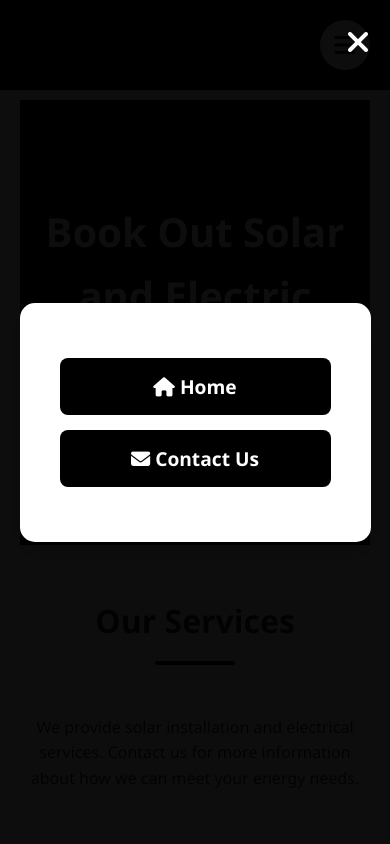
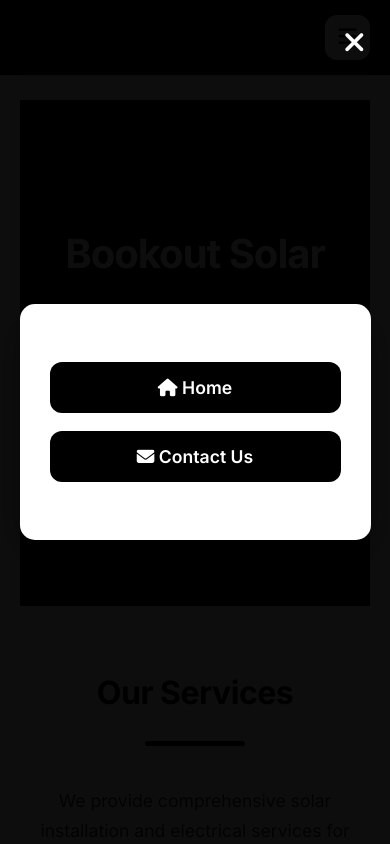
Before and after one commit to k0shir0/bookout, a plain HTML site: page index.html in a window 390 px wide. Both pictures are taken after a click on the button 345 px from the left and 45 px from the top of the page. Shown: the top 844 px of the page. Drawn offline with Linux system fonts and the light colour scheme.

Commit message:
Update index.html

```diff
--- a/index.html
+++ b/index.html
@@ -3,8 +3,9 @@
 <head>
     <meta charset="UTF-8" />
     <meta name="viewport" content="width=device-width, initial-scale=1.0"/>
-    <title>Book Out Solar and Electric</title>
+    <title>Bookout Solar and Electric</title>
     <link rel="stylesheet" href="https://cdnjs.cloudflare.com/ajax/libs/font-awesome/6.4.0/css/all.min.css" />
+    <link href="https://fonts.googleapis.com/css2?family=Inter:wght@300;400;600;700&display=swap" rel="stylesheet">
     <style>
         :root {
             --black: #000000;
@@ -14,20 +15,26 @@
             --gray-medium: #DDDDDD;
             --accent: #0D8BF2;
             --transition: all 0.3s ease;
+            --shadow-light: 0 4px 15px rgba(0, 0, 0, 0.05);
+            --shadow-medium: 0 8px 25px rgba(0, 0, 0, 0.1);
+            --border-radius-sm: 8px;
+            --border-radius-md: 12px;
+            --border-radius-lg: 15px;
         }
 
         * {
             margin: 0;
             padding: 0;
             box-sizing: border-box;
-            font-family: 'Segoe UI', Tahoma, Geneva, Verdana, sans-serif;
+            font-family: 'Inter', sans-serif; /* Changed font to Inter */
         }
 
         body {
             background-color: var(--white);
             color: var(--black-light);
             overflow-x: hidden;
-            line-height: 1.6;
+            line-height: 1.7; /* Slightly increased line height for readability */
+            font-size: 16px;
         }
 
         header {
@@ -36,33 +43,34 @@
             left: 0;
             width: 100%;
             background: var(--black);
-            padding: 20px;
+            padding: 15px 20px; /* Adjusted padding */
             display: flex;
             justify-content: flex-end;
             z-index: 1000;
-            box-shadow: 0 2px 15px rgba(0, 0, 0, 0.1);
+            box-shadow: var(--shadow-medium); /* Added more prominent shadow */
         }
 
         .menu-btn {
             background: var(--white);
             color: var(--black);
             border: none;
-            border-radius: 50%;
-            width: 50px;
-            height: 50px;
-            font-size: 1.5rem;
+            border-radius: var(--border-radius-md); /* Slightly rounded corners */
+            width: 55px; /* Slightly larger */
+            height: 55px; /* Slightly larger */
+            font-size: 1.6rem;
             cursor: pointer;
             display: flex;
             align-items: center;
             justify-content: center;
             transition: var(--transition);
-            box-shadow: 0 2px 10px rgba(0, 0, 0, 0.2);
+            box-shadow: var(--shadow-light); /* Softer shadow */
         }
 
         .menu-btn:hover {
-            transform: scale(1.05);
+            transform: translateY(-3px); /* Subtle lift */
             background: var(--gray-medium);
             color: var(--black);
+            box-shadow: 0 6px 20px rgba(0, 0, 0, 0.15); /* Enhanced shadow on hover */
         }
 
         .overlay {
@@ -78,7 +86,7 @@
             z-index: 2000;
             opacity: 0;
             visibility: hidden;
-            transition: var(--transition);
+            transition: opacity 0.4s ease, visibility 0.4s ease; /* More distinct transition */
         }
 
         .overlay.active {
@@ -88,14 +96,14 @@
 
         .overlay-content {
             background: var(--white);
-            border-radius: 15px;
-            padding: 40px;
+            border-radius: var(--border-radius-lg); /* Larger border radius */
+            padding: 50px 40px; /* Increased padding */
             text-align: center;
-            max-width: 500px;
+            max-width: 550px; /* Slightly wider */
             width: 90%;
-            box-shadow: 0 10px 30px rgba(0, 0, 0, 0.3);
-            transform: translateY(-20px);
-            transition: transform 0.4s ease;
+            box-shadow: 0 15px 40px rgba(0, 0, 0, 0.4); /* Stronger shadow */
+            transform: translateY(-30px); /* More pronounced initial translateY */
+            transition: transform 0.5s cubic-bezier(0.25, 0.8, 0.25, 1); /* Smoother animation */
         }
 
         .overlay.active .overlay-content {
@@ -105,40 +113,42 @@
         .overlay-btn {
             display: block;
             width: 100%;
-            padding: 15px 25px;
-            margin: 15px 0;
-            font-size: 1.2rem;
+            padding: 18px 25px; /* More padding */
+            margin: 18px 0; /* More margin */
+            font-size: 1.3rem; /* Slightly larger font */
             font-weight: 600;
             border: none;
-            border-radius: 8px;
+            border-radius: var(--border-radius-md); /* Consistent border radius */
             cursor: pointer;
             transition: var(--transition);
             text-decoration: none;
             color: var(--white);
             background: var(--black);
+            position: relative;
+            overflow: hidden;
         }
 
         .overlay-btn:hover {
-            transform: translateY(-3px);
-            box-shadow: 0 5px 15px rgba(0, 0, 0, 0.3);
+            transform: translateY(-5px); /* More pronounced lift */
+            box-shadow: 0 10px 25px rgba(0, 0, 0, 0.4); /* Stronger shadow on hover */
             background: var(--black-light);
         }
 
         .close-btn {
             position: absolute;
-            top: 20px;
-            right: 20px;
+            top: 25px; /* Adjusted position */
+            right: 25px; /* Adjusted position */
             background: none;
             border: none;
             color: var(--white);
-            font-size: 2rem;
+            font-size: 2.2rem; /* Slightly larger */
             cursor: pointer;
             transition: var(--transition);
         }
 
         .close-btn:hover {
             color: var(--gray-medium);
-            transform: rotate(90deg);
+            transform: rotate(180deg) scale(1.1); /* More distinct rotation and scale */
         }
 
         .page {
@@ -154,59 +164,77 @@
         .hero {
             background: var(--black);
             color: var(--white);
-            padding: 150px 20px;
-            margin-bottom: 50px;
+            padding: 160px 20px; /* Increased padding */
+            margin-bottom: 60px; /* Increased margin */
             text-align: center;
         }
 
         .hero h1 {
-            font-size: 3.5rem;
-            margin-bottom: 20px;
+            font-size: 4rem; /* Larger font size */
+            margin-bottom: 25px; /* Increased margin */
+            font-weight: 700;
+            letter-spacing: -1px; /* Tighter letter spacing */
+            text-shadow: 0 4px 8px rgba(0, 0, 0, 0.3); /* Subtle text shadow */
         }
 
         .hero p {
-            font-size: 1.3rem;
-            max-width: 700px;
-            margin: 0 auto 30px;
-            opacity: 0.9;
+            font-size: 1.4rem; /* Slightly larger font */
+            max-width: 800px; /* Wider max-width */
+            margin: 0 auto 40px; /* Increased margin */
+            opacity: 0.85; /* Slightly less opaque */
+            font-weight: 300;
         }
 
         .section-title {
             text-align: center;
-            margin: 30px 0 50px;
+            margin: 40px 0 60px; /* Increased margins */
             position: relative;
-            font-size: 2.5rem;
+            font-size: 3rem; /* Larger font size */
+            font-weight: 700;
+            letter-spacing: -0.5px; /* Tighter letter spacing */
+            color: var(--black);
         }
 
         .section-title:after {
             content: '';
             display: block;
-            width: 80px;
-            height: 4px;
+            width: 100px; /* Wider line */
+            height: 5px; /* Thicker line */
             background: var(--black);
-            margin: 15px auto;
-            border-radius: 2px;
+            margin: 20px auto 0; /* More margin */
+            border-radius: 3px; /* Softer edges */
         }
 
         .contact-container {
             display: flex;
             flex-wrap: wrap;
-            gap: 30px;
+            gap: 40px; /* Increased gap */
             background: var(--white);
-            border-radius: 15px;
+            border-radius: var(--border-radius-lg); /* Consistent border radius */
             overflow: hidden;
-            box-shadow: 0 10px 30px rgba(0, 0, 0, 0.08);
+            box-shadow: var(--shadow-medium); /* Consistent shadow */
             border: 1px solid var(--gray-medium);
-            max-width: 1200px;
+            max-width: 1000px; /* Slightly smaller max width for a denser feel */
             margin: 0 auto;
         }
 
         .contact-info {
             flex: 1;
-            min-width: 300px;
-            padding: 40px;
+            min-width: 320px; /* Adjusted min-width */
+            padding: 50px; /* Increased padding */
             background: var(--black);
             color: var(--white);
+        }
+
+        .contact-info h3 {
+            font-size: 2rem;
+            margin-bottom: 15px;
+            font-weight: 600;
+        }
+
+        .contact-info p {
+            opacity: 0.9;
+            margin-bottom: 30px;
         }
 
         .contact-details {
@@ -216,45 +244,96 @@
         .contact-item {
             display: flex;
             align-items: flex-start;
-            margin-bottom: 20px;
+            margin-bottom: 25px; /* Increased margin */
         }
 
         .contact-item i {
-            font-size: 1.3rem;
-            margin-right: 15px;
-            margin-top: 5px;
+            font-size: 1.5rem; /* Larger icon */
+            margin-right: 20px; /* More spacing */
+            margin-top: 3px;
             color: var(--accent);
+        }
+
+        .contact-item h4 {
+            font-size: 1.1rem;
+            margin-bottom: 5px;
+            font-weight: 600;
+        }
+
+        .contact-item p {
+            font-size: 1rem;
+            opacity: 0.8;
+            margin-bottom: 0;
         }
 
         footer {
             background: var(--black);
             color: var(--white);
             text-align: center;
-            padding: 30px 20px;
+            padding: 40px 20px; /* Increased padding */
         }
 
         .copyright {
-            margin-top: 20px;
-            padding-top: 20px;
-            border-top: 1px solid rgba(255,255,255,0.1);
-            opacity: 0.7;
+            margin-top: 25px; /* Increased margin */
+            padding-top: 25px; /* Increased padding */
+            border-top: 1px solid rgba(255,255,255,0.15); /* Slightly more visible border */
+            opacity: 0.8; /* Slightly less opaque */
+            font-size: 0.95rem;
         }
 
+        /* Responsive Adjustments */
         @media (max-width: 768px) {
             .hero {
-                padding: 100px 20px;
+                padding: 120px 20px;
             }
 
             .hero h1 {
-                font-size: 2.5rem;
+                font-size: 3rem;
             }
 
             .section-title {
-                font-size: 2rem;
+                font-size: 2.5rem;
             }
 
             .contact-container {
                 flex-direction: column;
+            }
+
+            .contact-info {
+                padding: 40px;
+            }
+
+            .overlay-content {
+                padding: 40px 30px;
+            }
+
+            .overlay-btn {
+                padding: 15px 20px;
+                font-size: 1.1rem;
+            }
+        }
+
+        @media (max-width: 480px) {
+            .hero h1 {
+                font-size: 2.5rem;
+            }
+            .hero p {
+                font-size: 1.2rem;
+            }
+            .section-title {
+                font-size: 2rem;
+                margin: 30px 0 40px;
+            }
+            .contact-info h3 {
+                font-size: 1.8rem;
+            }
+            .menu-btn {
+                width: 45px;
+                height: 45px;
+                font-size: 1.3rem;
+            }
+            .close-btn {
+                font-size: 1.8rem;
             }
         }
     </style>
@@ -274,14 +353,14 @@
 
     <div id="home" class="page active">
         <div class="hero">
-            <h1>Book Out Solar and Electric</h1>
-            <p>Professional solar and electrical services</p>
+            <h1>Bookout Solar and Electric</h1>
+            <p>Professional solar and electrical services for a brighter future.</p>
         </div>
 
         <div class="services">
             <h2 class="section-title">Our Services</h2>
-            <div style="max-width: 800px; margin: 0 auto; text-align: center;">
-                <p>We provide solar installation and electrical services. Contact us for more information about how we can meet your energy needs.</p>
+            <div style="max-width: 800px; margin: 0 auto 80px; text-align: center; padding: 0 20px;">
+                <p style="font-size: 1.1rem; color: var(--black-light);">We provide comprehensive solar installation and electrical services for residential and commercial clients. Our expert team ensures efficient, reliable, and sustainable energy solutions tailored to your needs. Contact us today for a consultation and learn how we can empower your home or business with clean energy.</p>
             </div>
         </div>
     </div>
@@ -291,7 +370,7 @@
         <div class="contact-container">
             <div class="contact-info">
                 <h3>Get In Touch</h3>
-                <p>Contact us for solar and electrical service inquiries</p>
+                <p>Have questions about solar or electrical services? Reach out to us. We're here to help.</p>
                 <div class="contact-details">
                     <div class="contact-item">
                         <i class="fas fa-phone-alt"></i>
@@ -307,14 +386,14 @@
                             <p>[Your business email]</p>
                         </div>
                     </div>
-                </div>
+                    </div>
             </div>
         </div>
     </div>
 
     <footer>
         <div class="copyright">
-            <p>&copy; 2025 Book Out Solar and Electric. All rights reserved.</p>
+            <p>&copy; 2025 Bookout Solar and Electric. All rights reserved.</p>
         </div>
     </footer>
 
```
